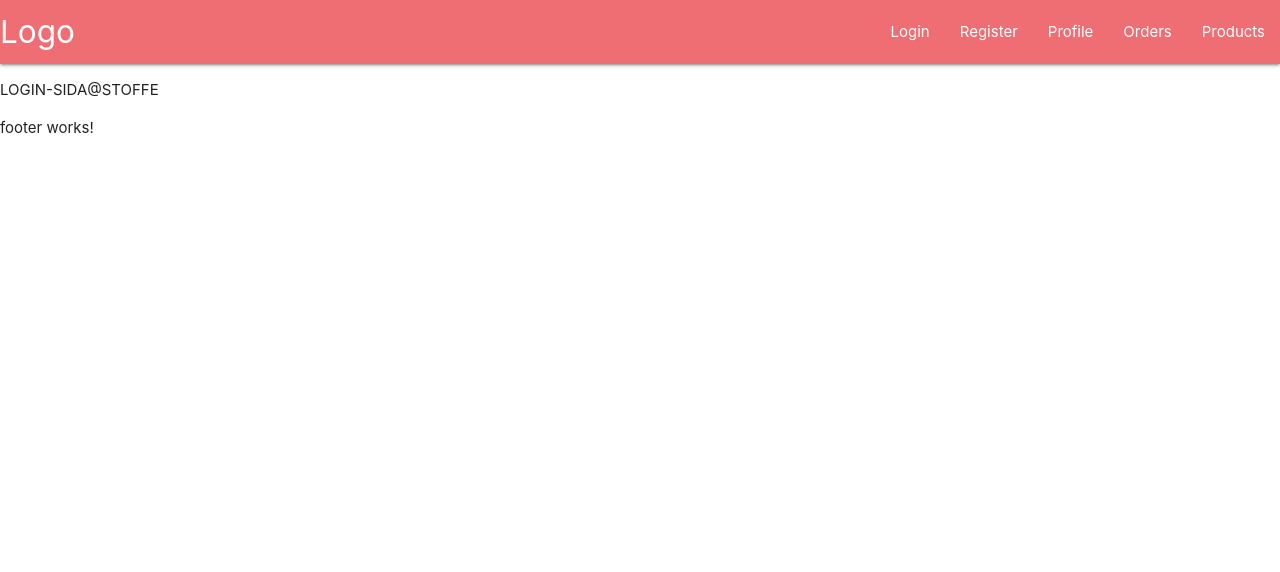
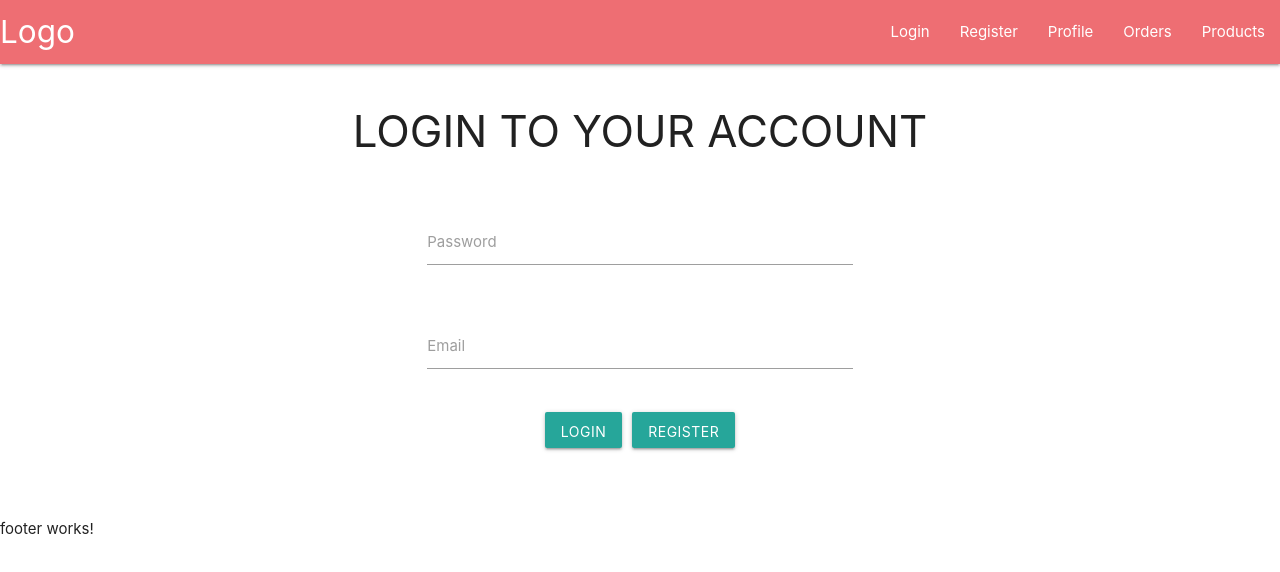
Before and after one commit to MoggeSV/Materializeuppgift, an Angular app: page /login in a window 1280 px wide. Shown: the top 572 px of the page. Built offline with nearby package versions, Linux system fonts and the light colour scheme.

Commit message:
login test update

```diff
--- a/src/app/login/login.component.css
+++ b/src/app/login/login.component.css
@@ -0,0 +1,3 @@
+.mr10 {
+    margin-right: 10px;
+}
--- a/src/app/login/login.component.html
+++ b/src/app/login/login.component.html
@@ -1 +1,31 @@
-<p>LOGIN-SIDA@STOFFE</p>
+<div class="valign-wrapper">
+    <div class="container">
+        <h3 class="center-align section">LOGIN TO YOUR ACCOUNT</h3>
+        <div class="row section">
+            <form class="col s12">
+                <div class="row">
+                    <div class="input-field col s12 m6 offset-m3">
+                        <input id="password" type="password" class="validate">
+                        <label for="password">Password</label>
+                    </div>
+                </div>
+                <div class="row">
+                    <div class="input-field col s12 m6 offset-m3">
+                        <input id="email" type="email" class="validate">
+                        <label for="email">Email</label>
+                    </div>
+                </div>
+                <div class="row">
+                    <div class="col s12 center-align">
+                        <button class="btn waves-effect waves-light mr10" type="submit" name="action">LOGIN
+                            <i class="fal fa-sign-in-alt"></i>
+                        </button>
+                        <a href="register" class="btn waves-effect waves-light" >REGISTER
+                            <i class="fal fa-sign-in-alt"></i>
+                        </a>
+                    </div>
+                </div>
+            </form>
+        </div>
+    </div>
+</div>
--- a/src/app/register/register.component.html
+++ b/src/app/register/register.component.html
@@ -1 +1,34 @@
-<p>register works!</p>
+<div class="container">
+        <div class="row">
+            <form class="col s12">
+                <div class="row">
+                    <div class="input-field col s6">
+                        <input id="first_name" type="text" class="validate">
+                        <label for="first_name">First Name</label>
+                    </div>
+                    <div class="input-field col s6">
+                        <input id="last_name" type="text" class="validate">
+                        <label for="last_name">Last Name</label>
+                    </div>
+                </div>
+                <div class="row">
+                    <div class="input-field col s12">
+                        <input id="address" type="text" class="validate">
+                        <label for="address">Address</label>
+                    </div>
+                </div>
+                <div class="row">
+                    <div class="input-field col s12">
+                        <input id="password" type="password" class="validate">
+                        <label for="password">Password</label>
+                    </div>
+                </div>
+                <div class="row">
+                    <div class="input-field col s12">
+                        <input id="email" type="email" class="validate">
+                        <label for="email">Email</label>
+                    </div>
+                </div>
+            </form>
+        </div>
+    </div>
```
